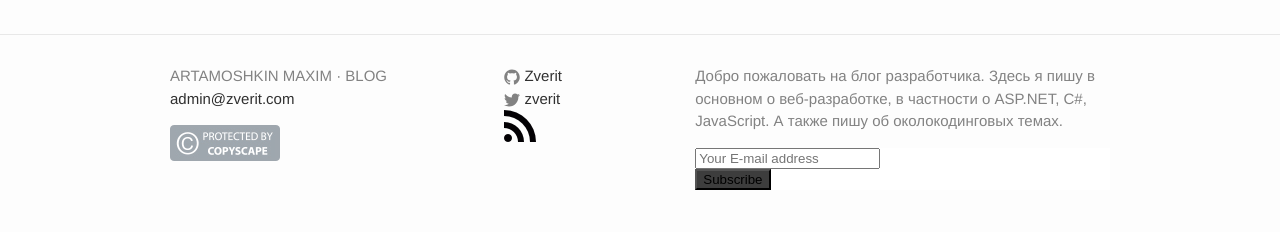
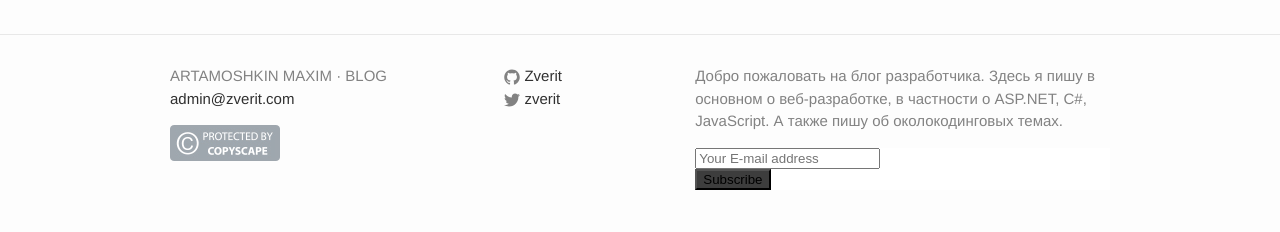
Before and after one commit to martamoshkin/blog.zverit.com, a Jekyll site: the page built from index.html, in a window 1280 px wide. Shown: the part 1461-1693 px from the top of the page. Built offline with Jekyll 4.4.1, drawn with Linux system fonts in a browser that asks for light colours; nearby versions of some CDN libraries; comment, search, counter and statistics services are not loaded.

Commit message:
Update _layout.scss

```diff
--- a/_sass/_layout.scss
+++ b/_sass/_layout.scss
@@ -325,11 +325,11 @@
  }
 
 .rss-subscribe{
-    background-image: url("https://blog.zverit.com/assets/rss-logo.png");
-    background-repeat: no-repeat;
-    width: 32px;
-    height: 32px;
-    margin-bottom: 5px;
+	width: 60px;
+    background: #3D3D3D;
+    text-align: center;
+    color: #fff;
+    border-radius: 50px;
 }
 
 #mc_embed_signup form{
```
